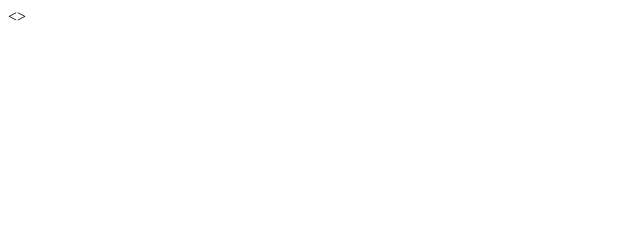
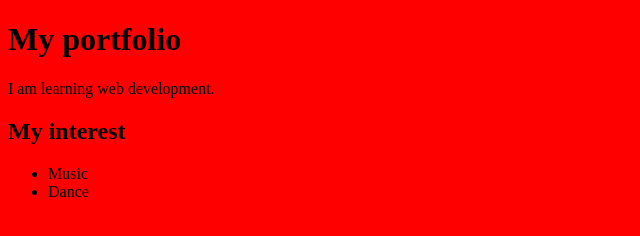
Before and after one commit to winterstarrr222/portfolio, a plain HTML site: page index.html in a window 1280 px wide. Shown: the whole page, without its empty margins (0-640 px from the left). Drawn offline with Linux system fonts and the light colour scheme.

Commit message:
Add basic HTML structure for portfolio page

```diff
--- a/index.html
+++ b/index.html
@@ -1 +1,17 @@
-<>
+<!doctype html>
+<html lang "en">
+<head>
+<meta charset="'uft-8">
+<title>My portfolio</title>
+    </head>
+    <body style="background-color: red;">
+        <h1> My portfolio</h1>
+ <p>I am learning web development.</p>
+<h2> My interest</h2>
+    <ul>
+       <li> Music</li>
+        <li>Dance</li>
+</ul>
+    </body>
+
+</html>
```
